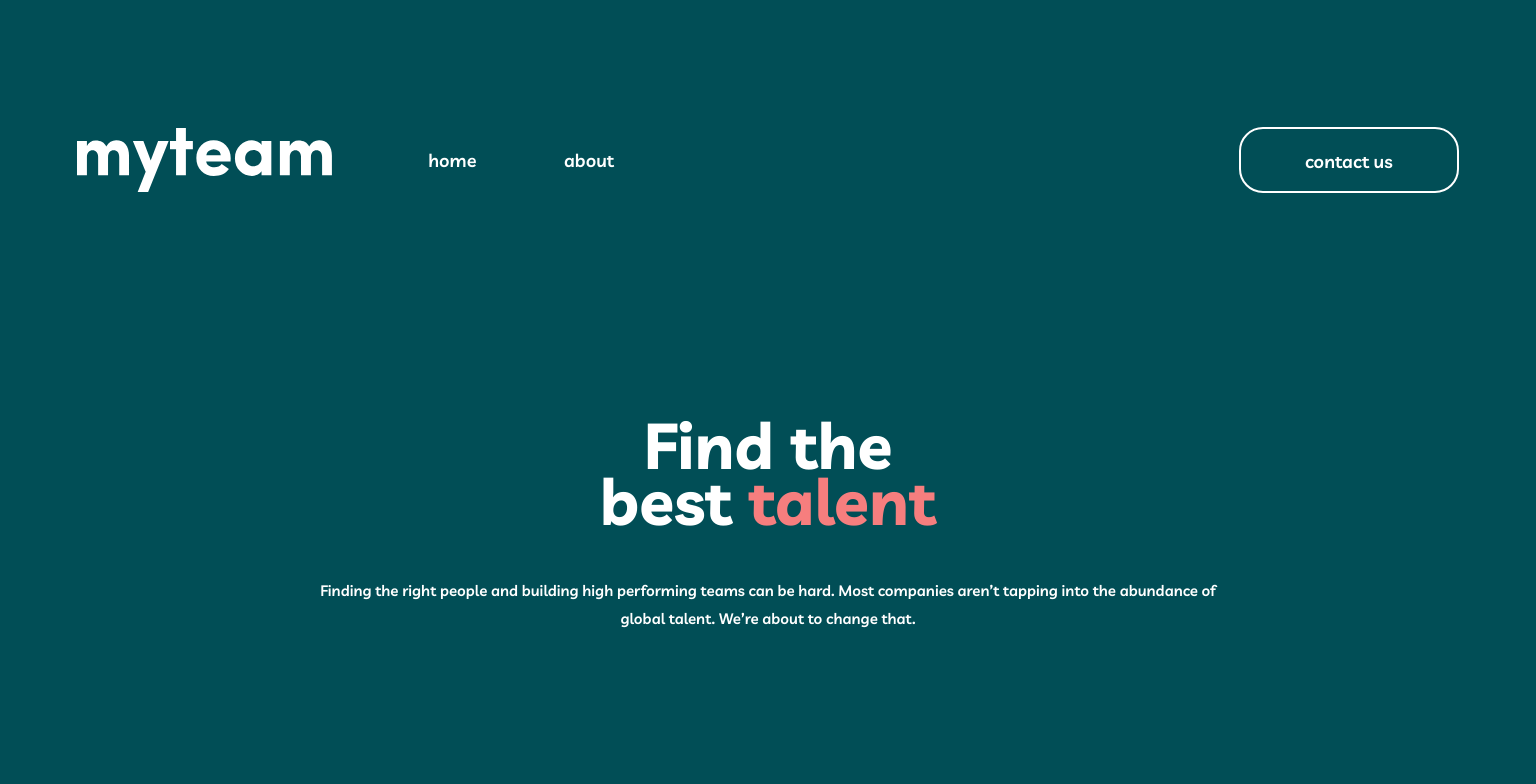
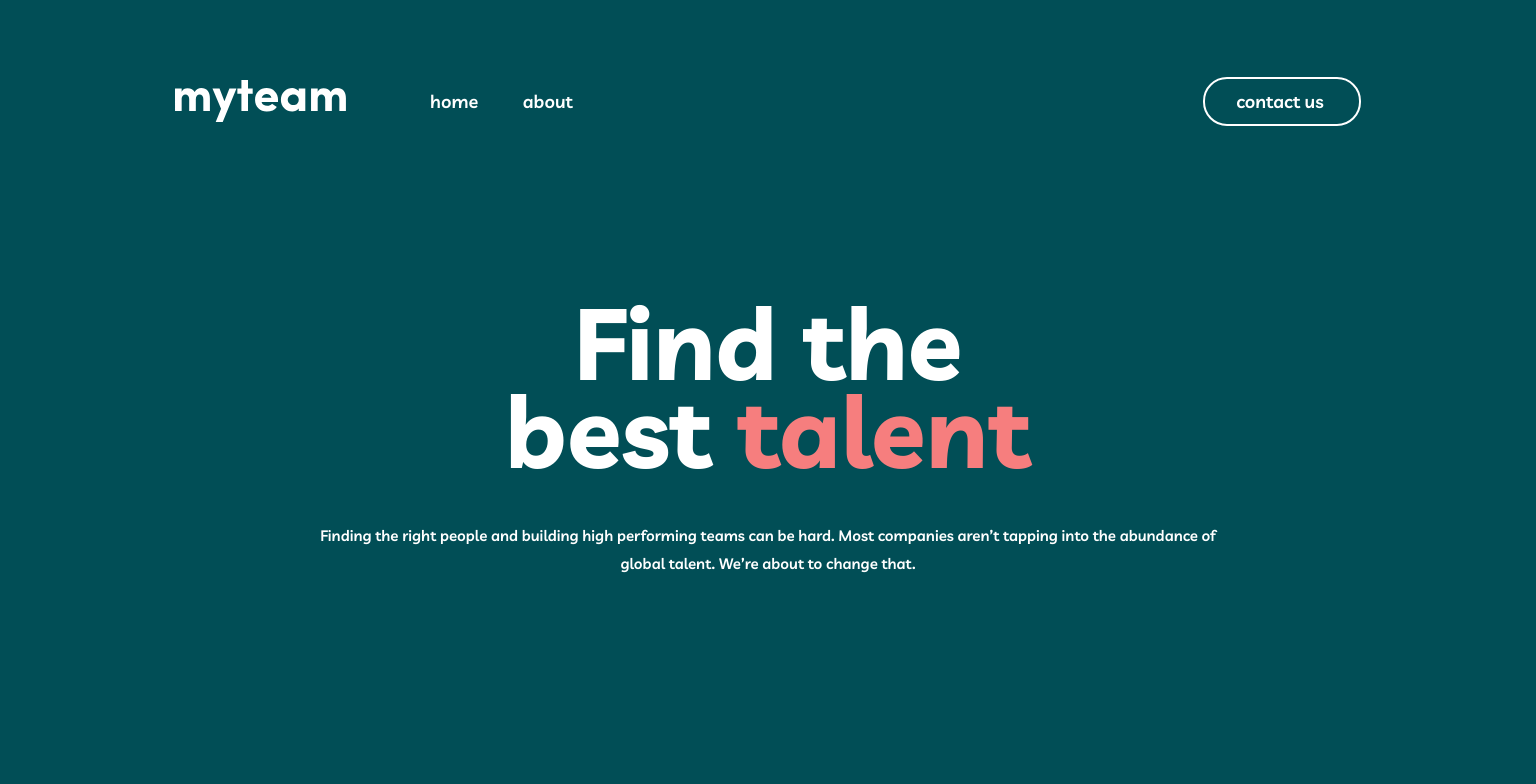
Before and after one commit to daniel-fomkin/kompiuterastu-repository, a plain HTML site: page index.html in a window 1536 px wide. Shown: the top 784 px of the page. Drawn offline with Linux system fonts and the light colour scheme.

Commit message:
Add desktop breakpoint for navigation

```diff
--- a/CSS/style.css
+++ b/CSS/style.css
@@ -494,3 +494,38 @@ a:hover {
 }
 
 /* Tablet Media End */
+
+/* Desktop Media Start */
+@media screen and (min-width: 1440px) {
+    :root {
+        --font-h1: clamp(80px, 6.95vw, 100px);
+        --font-h2: clamp(10px, 3.3vw, 48px);
+        --font-h3: clamp(4px, 1.25vw, 18px);
+        --font-body: clamp(4px, 1.25vw, 18px);
+        --font-body-2: clamp(3px, 1vw, 15px);
+        --section-pad: 12.7vw;
+    }
+
+    /* Navigation Start */
+    header>nav{
+        padding: 5vw 11.4vw;
+    }
+
+    .left-navbar-container{
+        gap: 5.5vw;
+    }
+
+    .left-navbar-container ul{
+        gap: 2.9vw;
+    }
+
+    .left-navbar-container>img{
+        width: 11.1vw;
+    }
+
+    header>nav button{
+        padding: 0.6vw 2.29vw 0.5vw 2vw;
+    }
+    /* Navigation End */
+}
+/* Desktop Media End */
```
